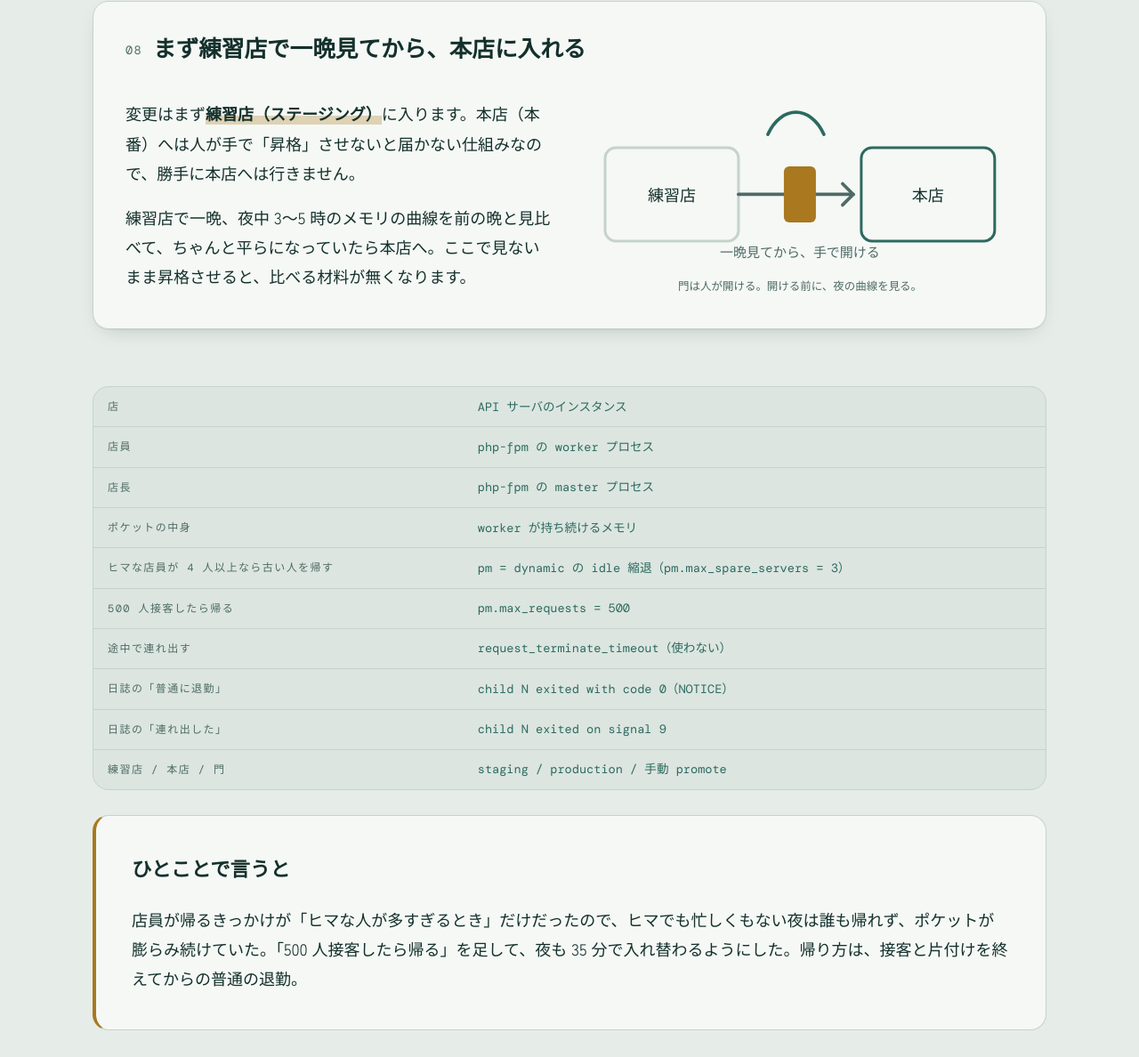
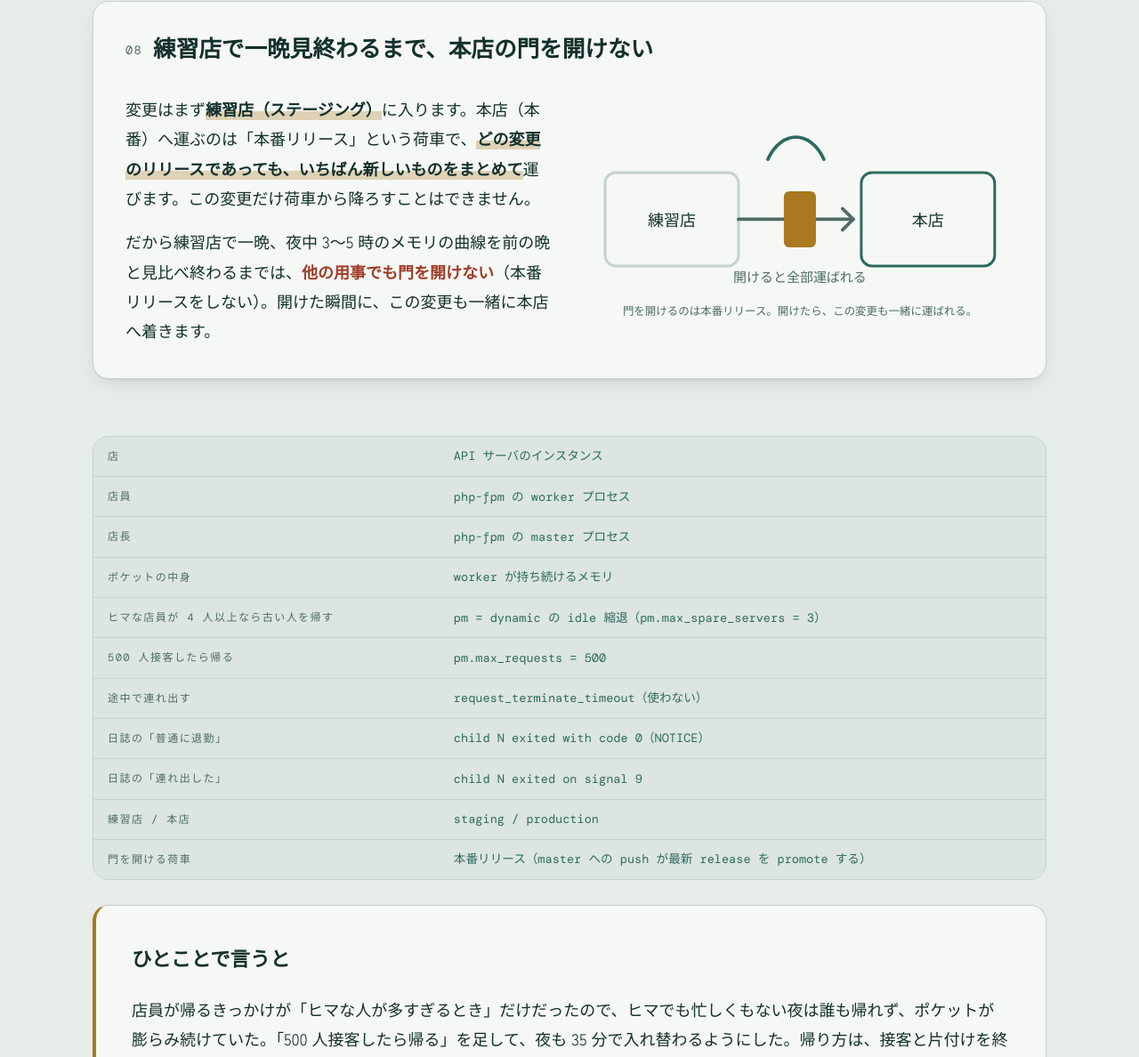
Before and after one commit to wadakatu/eli5, a plain HTML site: page infra/2026-09-07-clerk-goes-home-after-500.html in a window 1280 px wide. Shown: the part 3561-4749 px from the top of the page at 89% size. Before the commit the page ends 4719 px from the top, so only its background shows below. Drawn offline with nearby package versions, Linux system fonts and the light colour scheme; a web font is replaced by a local one.

Commit message:
Fix: prd is reached by the next production release, not a hand promote (#19)

```diff
--- a/infra/2026-09-07-clerk-goes-home-after-500.html
+++ b/infra/2026-09-07-clerk-goes-home-after-500.html
@@ -279,15 +279,15 @@
     <section class="e-step">
       <div class="e-step-head">
         <span class="e-num">08</span>
-        <h2>まず練習店で一晩見てから、本店に入れる</h2>
+        <h2>練習店で一晩見終わるまで、本店の門を開けない</h2>
       </div>
       <div class="e-two">
         <div>
-          <p>変更はまず<strong>練習店（ステージング）</strong>に入ります。本店（本番）へは人が手で「昇格」させないと届かない仕組みなので、勝手に本店へは行きません。</p>
-          <p>練習店で一晩、夜中 3〜5 時のメモリの曲線を前の晩と見比べて、ちゃんと平らになっていたら本店へ。ここで見ないまま昇格させると、比べる材料が無くなります。</p>
+          <p>変更はまず<strong>練習店（ステージング）</strong>に入ります。本店（本番）へ運ぶのは「本番リリース」という荷車で、<strong>どの変更のリリースであっても、いちばん新しいものをまとめて</strong>運びます。この変更だけ荷車から降ろすことはできません。</p>
+          <p>だから練習店で一晩、夜中 3〜5 時のメモリの曲線を前の晩と見比べ終わるまでは、<span class="e-bad">他の用事でも門を開けない</span>（本番リリースをしない）。開けた瞬間に、この変更も一緒に本店へ着きます。</p>
         </div>
         <figure class="e-fig">
-          <svg viewBox="0 0 320 130" aria-label="練習店から本店へ、門を挟んで矢印が伸びている。門には夜の曲線を確認する印">
+          <svg viewBox="0 0 320 130" aria-label="練習店から本店へ、門を挟んで矢印が伸びている。門が開くと荷車の中身が全部本店へ運ばれる">
             <rect x="14" y="40" width="100" height="70" rx="8" fill="var(--e-surface)" stroke="var(--e-line)" stroke-width="2"/>
             <text x="64" y="80" text-anchor="middle" font-size="12" font-family="monospace" fill="var(--e-ink)">練習店</text>
             <rect x="206" y="40" width="100" height="70" rx="8" fill="var(--e-surface)" stroke="var(--e-accent)" stroke-width="2"/>
@@ -296,9 +296,9 @@
             <path d="M192 67 l8 8-8 8" fill="none" stroke="var(--e-ink-soft)" stroke-width="2.5" stroke-linecap="round" stroke-linejoin="round"/>
             <rect x="148" y="54" width="24" height="42" rx="4" fill="var(--e-mark)"/>
             <path d="M136 30 C146 8 168 8 178 30" fill="none" stroke="var(--e-accent)" stroke-width="2.5" stroke-linecap="round"/>
-            <text x="160" y="122" text-anchor="middle" font-size="10" font-family="monospace" fill="var(--e-ink-soft)">一晩見てから、手で開ける</text>
+            <text x="160" y="122" text-anchor="middle" font-size="10" font-family="monospace" fill="var(--e-ink-soft)">開けると全部運ばれる</text>
           </svg>
-          <figcaption>門は人が開ける。開ける前に、夜の曲線を見る。</figcaption>
+          <figcaption>門を開けるのは本番リリース。開けたら、この変更も一緒に運ばれる。</figcaption>
         </figure>
       </div>
     </section>
@@ -317,7 +317,8 @@
         <tr><th>途中で連れ出す</th><td>request_terminate_timeout（使わない）</td></tr>
         <tr><th>日誌の「普通に退勤」</th><td>child N exited with code 0（NOTICE）</td></tr>
         <tr><th>日誌の「連れ出した」</th><td>child N exited on signal 9</td></tr>
-        <tr><th>練習店 / 本店 / 門</th><td>staging / production / 手動 promote</td></tr>
+        <tr><th>練習店 / 本店</th><td>staging / production</td></tr>
+        <tr><th>門を開ける荷車</th><td>本番リリース（master への push が最新 release を promote する）</td></tr>
       </tbody>
     </table>
   </div>
```
